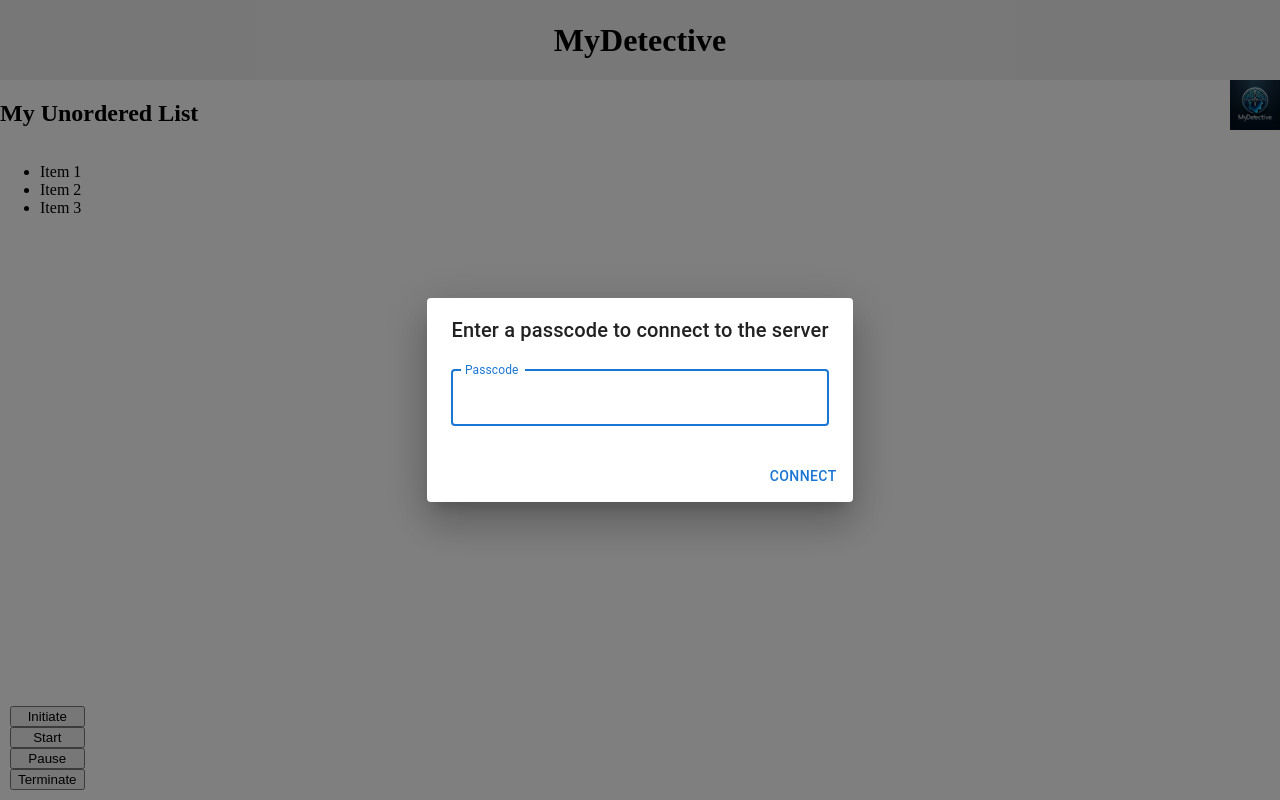
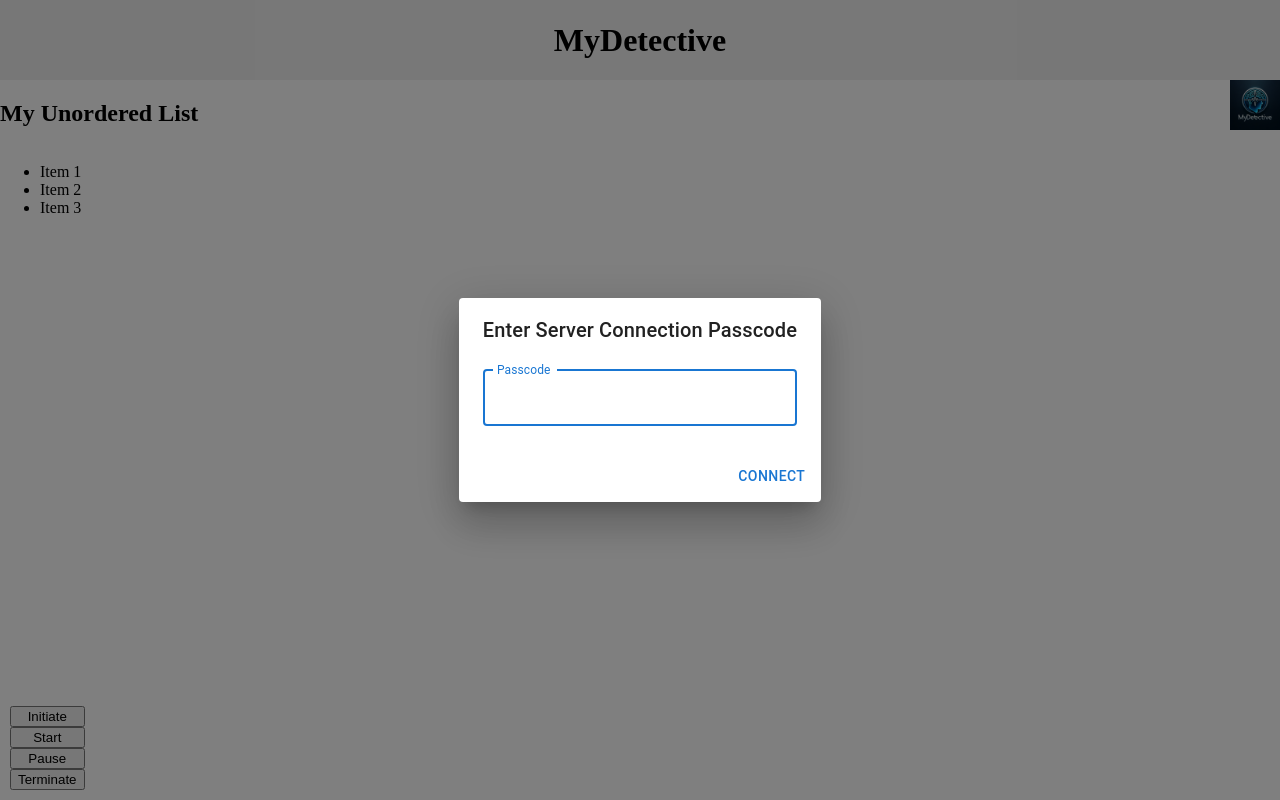
Before and after one commit to KREATORS-2-0/MyDetective-Web, a React (Create React App) app: page / in a window 1280 px wide. Built offline with nearby package versions, Linux system fonts and the light colour scheme; no server answers.

Commit message:
server connection

```diff
--- a/package.json
+++ b/package.json
@@ -12,6 +12,7 @@
     "react": "^18.2.0",
     "react-dom": "^18.2.0",
     "react-scripts": "5.0.1",
+    "socket.io-client": "^4.7.2",
     "web-vitals": "^2.1.4"
   },
   "scripts": {
--- a/src/App.js
+++ b/src/App.js
@@ -1,14 +1,29 @@
-import React from "react";
+import React, { useEffect } from "react";
 import Button from "./components/Button";
 import UnorderedList from "./components/UnorderedList";
 import Image from "./components/ImageComponent";
 import "./css/app.css";
 import Connect from "./components/Connect";
+import socket from "./client.js";
 
 const App = () => {
+  // set up state for the passcode
+  const [connection, setConnection] = React.useState(true);
+
+  const handlePasscodeChange = (newPasscode) => {
+    socket.emit("passcode", newPasscode);
+  };
+
+  useEffect(() => {
+    socket.on("connection", (passcode_status) => {
+      console.log("connected!");
+      setConnection(!passcode_status);
+    });
+  }, []);
+
   return (
     <>
-      <Connect />
+      <Connect handlePasscodeChange={handlePasscodeChange} open={connection} />
       <div className="app-container">
         <h1>MyDetective</h1>
       </div>
--- /dev/null
+++ b/src/client.js
@@ -0,0 +1,7 @@
+import io from "socket.io-client";
+
+const socket = io(
+  "http://ec2-15-223-56-147.ca-central-1.compute.amazonaws.com:8080"
+);
+
+export default socket;
--- a/src/components/Connect.jsx
+++ b/src/components/Connect.jsx
@@ -5,42 +5,25 @@ import DialogContent from "@mui/material/DialogContent";
 import TextField from "@mui/material/TextField";
 import DialogActions from "@mui/material/DialogActions";
 import Button from "@mui/material/Button";
-import CircularProgress from "@mui/material/CircularProgress";
+import LinearProgress from "@mui/material/LinearProgress";
 
-const Connect = () => {
-  const [open, setOpen] = React.useState(true);
+const Connect = ({ handlePasscodeChange, open }) => {
   const [connecting, setConnecting] = React.useState(false);
-  const [title, setTitle] = React.useState(
-    "Enter a passcode to connect to the server"
-  );
-
-  const handleClose = () => {
-    setOpen(false);
-  };
+  const [passcode, setPasscode] = React.useState();
+  const [title, setTitle] = React.useState("Enter Server Connection Passcode");
 
   const handleConnect = () => {
+    handlePasscodeChange(passcode);
     setConnecting(true);
-    setTitle("Connecting...");
-    setTimeout(() => {
-      setConnecting(false);
-      setOpen(false);
-    }, 2000);
+    setTitle(`Connecting to server...`);
   };
 
   return (
-    <div>
     <Dialog open={open}>
       <DialogTitle id="alert-dialog-title">{title}</DialogTitle>
       <DialogContent>
         {connecting ? (
-            <div
-              style={{
-                display: "flex",
-                justifyContent: "center",
-              }}
-            >
-              <CircularProgress />
-            </div>
+          <LinearProgress />
         ) : (
           <TextField
             autoFocus
@@ -49,6 +32,8 @@ const Connect = () => {
             label="Passcode"
             fullWidth
             variant="outlined"
+            value={passcode}
+            onChange={(e) => setPasscode(e.target.value)}
           />
         )}
       </DialogContent>
@@ -58,7 +43,6 @@ const Connect = () => {
         </DialogActions>
       )}
     </Dialog>
-    </div>
   );
 };
 
```
Also changed, not shown: 1 other file (tests, documents, lock files or other folders). Lines whose indentation alone changed are shown as unchanged.
